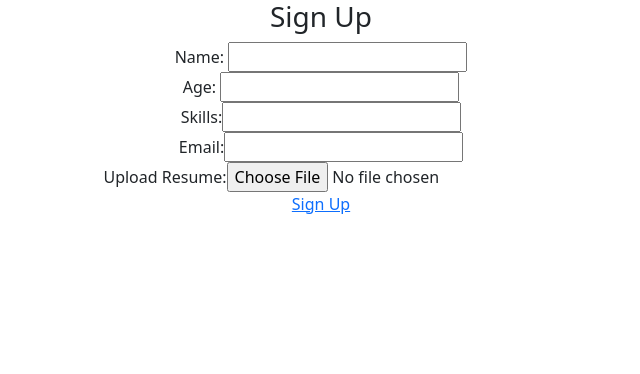
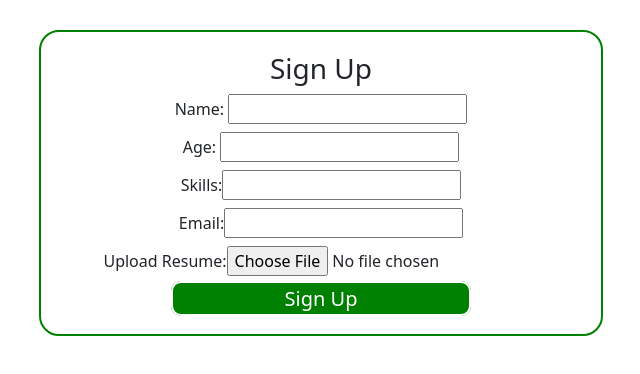
Before and after one commit to AshokRenangi1903/kudosware, a plain HTML site: page index.html in a window 1280 px wide. Shown: the whole page, without its empty margins (319-959 px from the left). Drawn offline with nearby package versions, Linux system fonts and the light colour scheme.

Commit message:
Update index.html

```diff
--- a/index.html
+++ b/index.html
@@ -6,7 +6,7 @@
     <script src="https://www.gstatic.com/firebasejs/8.4.3/firebase-firestore.js"></script>
     <script src="https://www.gstatic.com/firebasejs/8.6.7/firebase-storage.js"></script>
 
-    <link rel="stylesheet" href="bootstrap.css">
+    <link rel="stylesheet" href="index.css">
     <script src="https://ajax.googleapis.com/ajax/libs/jquery/3.6.4/jquery.min.js"></script>
     <meta charset="utf-8">
     <meta name="viewport" content="width=device-width, initial-scale=1">
```
